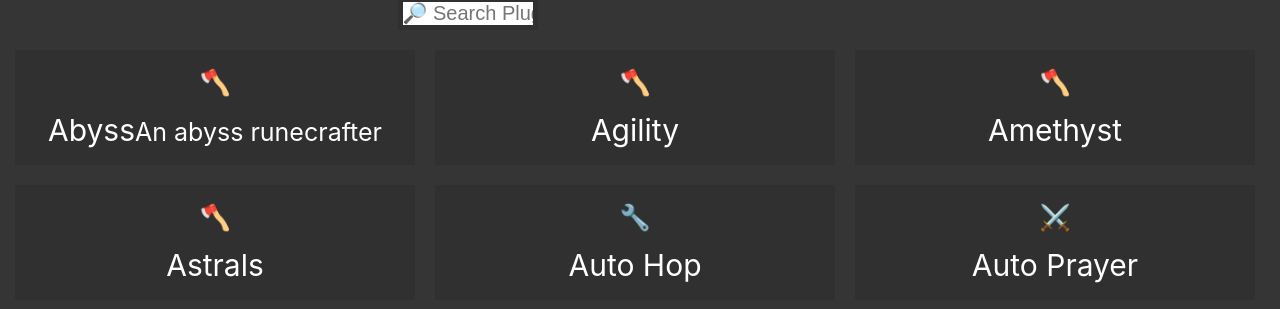
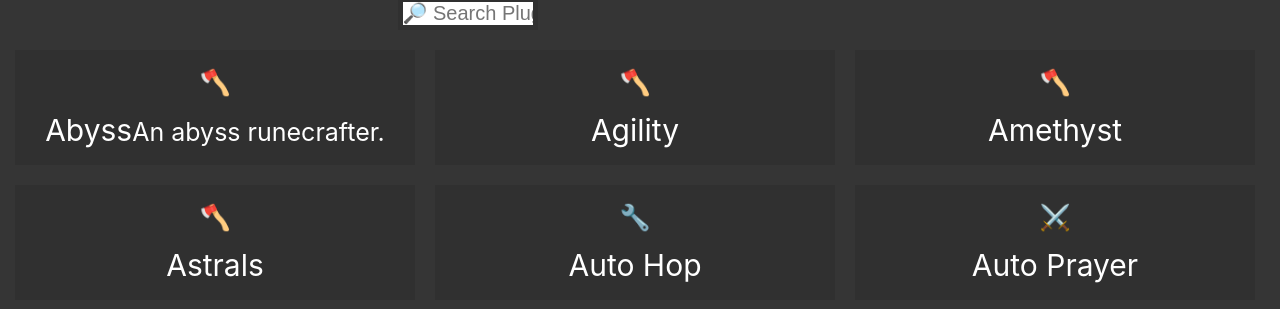
Before and after one commit to Elli-tt/elli-tt.github.io, a Jekyll site: the page built from _pages/plugins.md, in a window 1280 px wide and 900 px high. Shown: the part 303-612 px from the top of the window. Built offline with Jekyll 4.4.1, drawn with Linux system fonts in a browser that asks for light colours; nearby versions of some CDN libraries.

```diff
--- a/_layouts/plugins.html
+++ b/_layouts/plugins.html
@@ -29,7 +29,7 @@
 
   <!-- The filterable elements. Note that some have multiple class names (this can be used if they belong to multiple categories) -->
   <div id="myUL" class="container2">
-    <div class="filterDiv skilling"><div class="emoji">🪓</div>Abyss<small>An abyss runecrafter</small></div>
+    <div class="filterDiv skilling"><div class="emoji">🪓</div>Abyss<small>An abyss runecrafter.</small></div>
     <div class="filterDiv skilling"><div class="emoji">🪓</div>Agility</div>
     <div class="filterDiv skilling"><div class="emoji">🪓</div>Amethyst</div>
     <div class="filterDiv skilling"><div class="emoji">🪓</div>Astrals</div>
```
